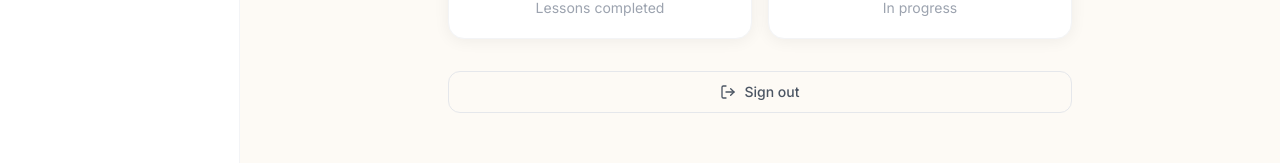
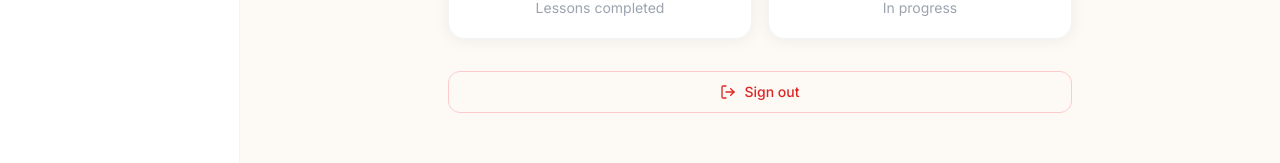
Before and after one commit to angelmacwan/statica-learn, a React (Vite) app: page /profile in a window 1280 px wide. Shown: the part 257-420 px from the top of the page. Built offline with nearby package versions, Linux system fonts and the light colour scheme; no server answers; the database is empty; sample sign-in values are in the browser's storage.

Commit message:
style: update signout button text to red on profile page

```diff
--- a/src/pages/ProfilePage.tsx
+++ b/src/pages/ProfilePage.tsx
@@ -64,7 +64,7 @@ export default function ProfilePage() {
       {/* Sign out */}
       <button
         onClick={signOut}
-        className="inline-flex items-center justify-center gap-2 w-full px-4 py-2.5 rounded-xl border border-gray-200 text-gray-600 hover:text-gray-900 hover:bg-gray-100 font-medium text-sm transition-all"
+        className="inline-flex items-center justify-center gap-2 w-full px-4 py-2.5 rounded-xl border border-red-200 text-red-600 hover:text-red-700 hover:bg-red-50 font-medium text-sm transition-all"
       >
         <LogOut size={16} />
         Sign out
```
